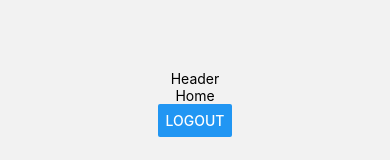
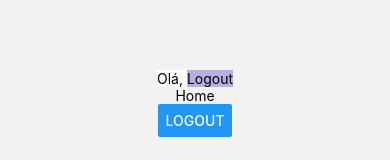
Before and after one commit to lppellin/movemed_react-native, a React Native app: screen /Home in a window 390 px wide. Shown: the part 319-479 px from the top of the page. Built offline with nearby package versions, Linux system fonts and the light colour scheme.

Commit message:
update header

```diff
--- a/src/components/Header.tsx
+++ b/src/components/Header.tsx
@@ -1,12 +1,61 @@
-import { SafeAreaView, Text } from "react-native";
+import { Button, Image, SafeAreaView, StyleSheet, Text, TouchableOpacity, View } from "react-native";
+import AsyncStorage from "@react-native-async-storage/async-storage";
+import { CommonActions, NavigationProp } from "@react-navigation/native";
+import { useEffect, useState } from "react";
 
-export default function Header() {
+export default function Header({ navigation }: { navigation: NavigationProp<any> }) {
+
+    const handleLogout = async () => {
+        await AsyncStorage.removeItem('userProfile');
+        await AsyncStorage.removeItem('userName');
+
+        console.log('user logged out');
+
+        navigation.dispatch(
+            CommonActions.reset({
+                index: 0,
+                routes: [{ name: 'Login' }],
+            })
+        );
+    };
+
+    const [userName, setUserName] = useState<string | null>(null);
+
+
+    useEffect(() => {
+        AsyncStorage.getItem('userProfile').then(setUserName)
+        //verificar se fica userProfile mesmo
+
+    }, []);
 
 
 
     return (
-        <SafeAreaView>
-            <Text>Header</Text>
-        </SafeAreaView>
+        <View style={styles.header}>
+
+            <Image />
+            {/* adicionar imagem */}
+
+            <Text>Olá, {userName}</Text>
+
+            <TouchableOpacity
+                style={styles.btn}
+                onPress={handleLogout}>
+                <Text>Logout</Text>
+            </TouchableOpacity>
+        </View>
     )
 }
+
+const styles = StyleSheet.create({
+    header: {
+        backgroundColor: '#fff',
+        alignItems: 'center',
+        justifyContent: 'center',
+        flexDirection: 'row',
+    },
+
+    btn: {
+        backgroundColor: '#baafe0',
+    }
+});
```
